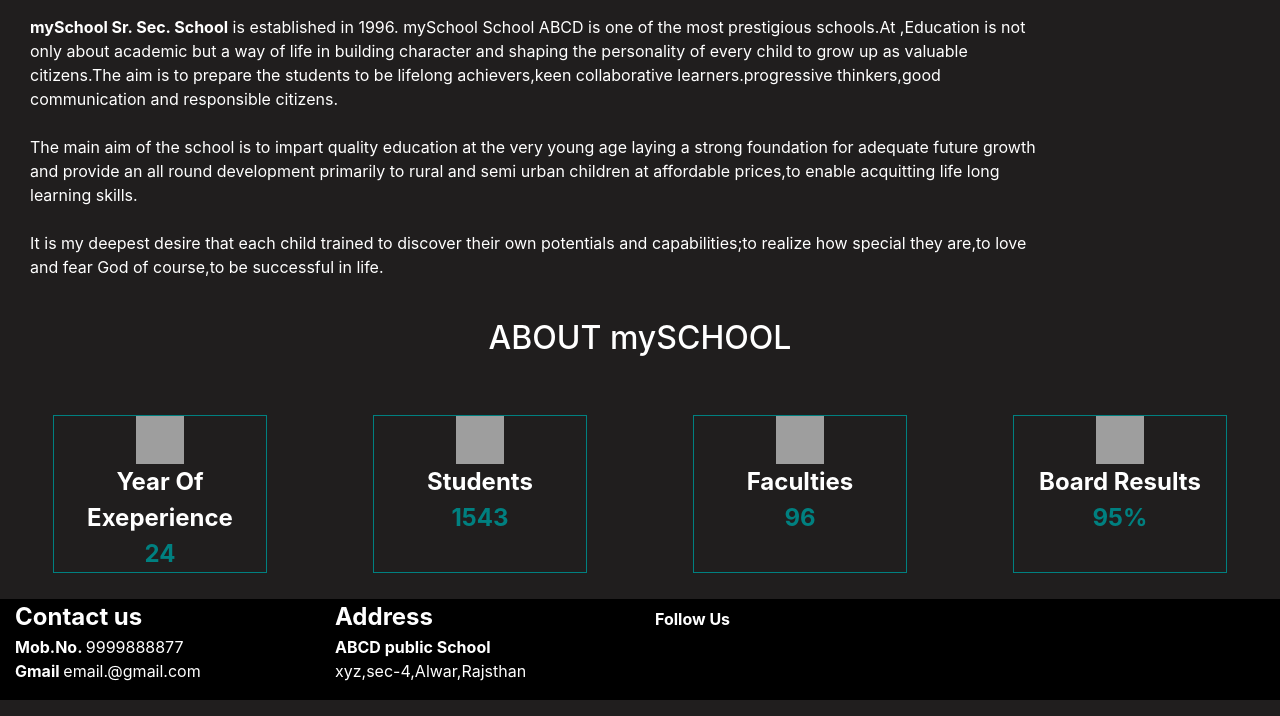
After one commit to GK-SVG/School, a Django app: page /about/ in a window 1280 px wide. The commit adds this page. Shown: the part 457-1173 px from the top of the page. Run offline with Django 3.2, Linux system fonts and the light colour scheme; some libraries are stand-ins or nearby versions; grey boxes are pictures that could not be loaded.

Commit message:
about template added

```diff
--- a/mySchool/urls.py
+++ b/mySchool/urls.py
@@ -17,5 +17,6 @@ from django.urls import path
 from .import views
 
 urlpatterns = [
-    path('',views.home,name='Home')
+    path('',views.home,name='Home'),
+    path('about/',views.about,name='About')
 ]
--- a/mySchool/views.py
+++ b/mySchool/views.py
@@ -3,3 +3,7 @@ from django.shortcuts import render,HttpResponse
 # Create your views here.
 def home(request):
     return render(request,'mySchool/home.html')
+
+
+def about(request):
+    return render(request,'mySchool/about.html')
--- /dev/null
+++ b/templates/mySchool/about.html
@@ -0,0 +1,53 @@
+{% extends 'mySchool/base.html' %}
+{% block body %}
+<div class="container-fluid" style="color: white;">
+    <div class="col-md-12"
+        style="background-image: url(https://davbabaschool.com/wp-content/uploads/2019/06/about-1200x400.jpg);width: 100%;height: 400px;">
+    </div>
+    <div class="col-md-10 mt-3">
+        <p>
+            <b> mySchool Sr. Sec. School</b> is established in 1996. mySchool School ABCD is one of the most prestigious
+            schools.At
+            ,Education is not only about academic but a way of life in building character and shaping the personality of
+            every child to grow up as valuable citizens.The aim is to prepare the students to be lifelong achievers,keen
+            collaborative learners.progressive thinkers,good communication and responsible citizens.<br><br>
+
+            The main aim of the school is to impart quality education at the very young age laying a strong foundation
+            for adequate future growth and provide an all round development primarily to rural and semi urban children
+            at affordable prices,to enable acquitting life long learning skills. <br><br>
+
+            It is my deepest desire that each child trained to discover their own potentials and capabilities;to realize
+            how special they are,to love and fear God of course,to be successful in life. <br><br>
+        </p>
+    </div>
+    <div class="col-md-12 text-center">
+        <h2>ABOUT mySCHOOL</h2><br><br>
+    </div>
+    <div class="row text-center">
+        <div class="col-md-2" style="border: 1px solid teal;margin: 2px auto;">
+            <img src="https://iconsplace.com/wp-content/uploads/_icons/ffffff/256/png/filled-flag-icon-18-256.png"
+                alt="" style="width: 3em; height: 3em;"><br>
+            <b style="font-size: 1.5rem;">Year Of Exeperience</b><br>
+            <b style="font-size: 1.5rem; color: teal;">24</b><br>
+        </div>
+        <div class="col-md-2" style="border: 1px solid teal;margin: 2px auto;">
+            <img src="https://iconsplace.com/wp-content/uploads/_icons/ffffff/256/png/filled-flag-icon-18-256.png"
+                alt="" style="width: 3em; height: 3em;"><br>
+            <b style="font-size: 1.5rem;">Students</b><br>
+            <b style="font-size: 1.5rem; color: teal;">1543</b><br>
+        </div>
+        <div class="col-md-2 " style="border: 1px solid teal;margin: 2px auto;">
+            <img src="https://iconsplace.com/wp-content/uploads/_icons/ffffff/256/png/filled-flag-icon-18-256.png"
+                alt="" style="width: 3em; height: 3em;"><br>
+            <b style="font-size: 1.5rem;">Faculties</b><br>
+            <b style="font-size: 1.5rem; color: teal;">96</b><br>
+        </div>
+        <div class="col-md-2 " style="border: 1px solid teal; margin: 2px auto;">
+            <img src="https://iconsplace.com/wp-content/uploads/_icons/ffffff/256/png/filled-flag-icon-18-256.png"
+                alt="" style="width: 3em; height: 3em;"><br>
+            <b style="font-size: 1.5rem;">Board Results</b><br>
+            <b style="font-size: 1.5rem; color: teal;">95%</b><br>
+        </div>
+    </div>
+</div>
+{% endblock body %}
--- a/templates/mySchool/base.html
+++ b/templates/mySchool/base.html
@@ -31,13 +31,13 @@
                     <a class="nav-link" href="/">Home <span class="sr-only">(current)</span></a>
                 </li>
                 <li class="nav-item">
-                    <a class="nav-link" href="#">About</a>
+                    <a class="nav-link" href="/about/">About</a>
                 </li>
                 <li class="nav-item">
                     <a class="nav-link" href="#">Pay-Fees</a>
                 </li>
                 <li class="nav-item">
-                    <a class="nav-link" href="#">Contact</a>
+                    <a class="nav-link" href="#">Admission</a>
                 </li>
                 <li class="nav-item dropdown">
                     <a class="nav-link dropdown-toggle" href="#" id="navbarDropdown" role="button"
@@ -57,35 +57,36 @@
                     </a>
                     <div class="dropdown-menu" aria-labelledby="navbarDropdown" style="background: black;">
                         <a class="dropdown-item" href="#" style="color:rgb(139, 126, 126);">Results</a>
-                        <a class="dropdown-item" href="#" style="color:rgb(139, 126, 126);">Tours</a>
+                        <a class="dropdown-item" href="#" style="color:rgb(139, 126, 126);">Staff</a>
                         <a class="dropdown-item" href="#" style="color:rgb(139, 126, 126);">Visits</a>
                         <a class="dropdown-item" href="#" style="color:rgb(139, 126, 126);">Functions</a>
                     </div>
                 </li>
             </ul>
-
-            {% if user.is_authenticated %}
-            <ul class="navbar-nav ml-2">
-                <li class="nav-item dropdown">
-                    <a class="btn btn-secondary dropdown-toggle" href="#" role="button" id="dropdownMenuLink"
-                        data-toggle="dropdown" aria-haspopup="true" aria-expanded="false">
-                        Welcome {{request.user}}
-                    </a>
-                    <div class="dropdown-menu" aria-labelledby="dropdownMenuLink">
-                        <a class="dropdown-item" href="/logout/">Logout</a></div>
-                </li>
-
-            {% else %}
-            <!-- Button to trigger log in  modal -->
-            <form action="">
-            <button type="button" class="btn btn-primary mx-1" data-toggle="modal" data-target="#loginModal" style="float: right;">
-                Log In
-            </button></form>
-            {%endif%}
         </div>
     </nav>
     {% block body %}
     {% endblock body %}
+    <footer>
+        <div class="container-fluid mt-4" style="background: black; color: white;">
+            <div class="row">
+                <div class="col-md-3">
+                    <b style="font-size: 1.5rem;">Contact us</b><br>
+                    <b>Mob.No. </b>9999888877<br>
+                    <b>Gmail </b>email.@gmail.com
+                </div>
+                <div class="col-md-3">
+                    <b style="font-size: 1.5rem;">Address</b><br>
+                    <b>ABCD public School</b><br>
+                    xyz,sec-4,Alwar,Rajsthan
+                </div>
+                <div class="col-md-6 my-2">
+                    <b>Follow Us</b>
+                </div>
+            </div>
+            <hr style="color: white;width: auto;">
+        </div>
+    </footer>
     <script src="https://code.jquery.com/jquery-3.5.1.slim.min.js"
         integrity="sha384-DfXdz2htPH0lsSSs5nCTpuj/zy4C+OGpamoFVy38MVBnE+IbbVYUew+OrCXaRkfj" crossorigin="anonymous">
     </script>
```
